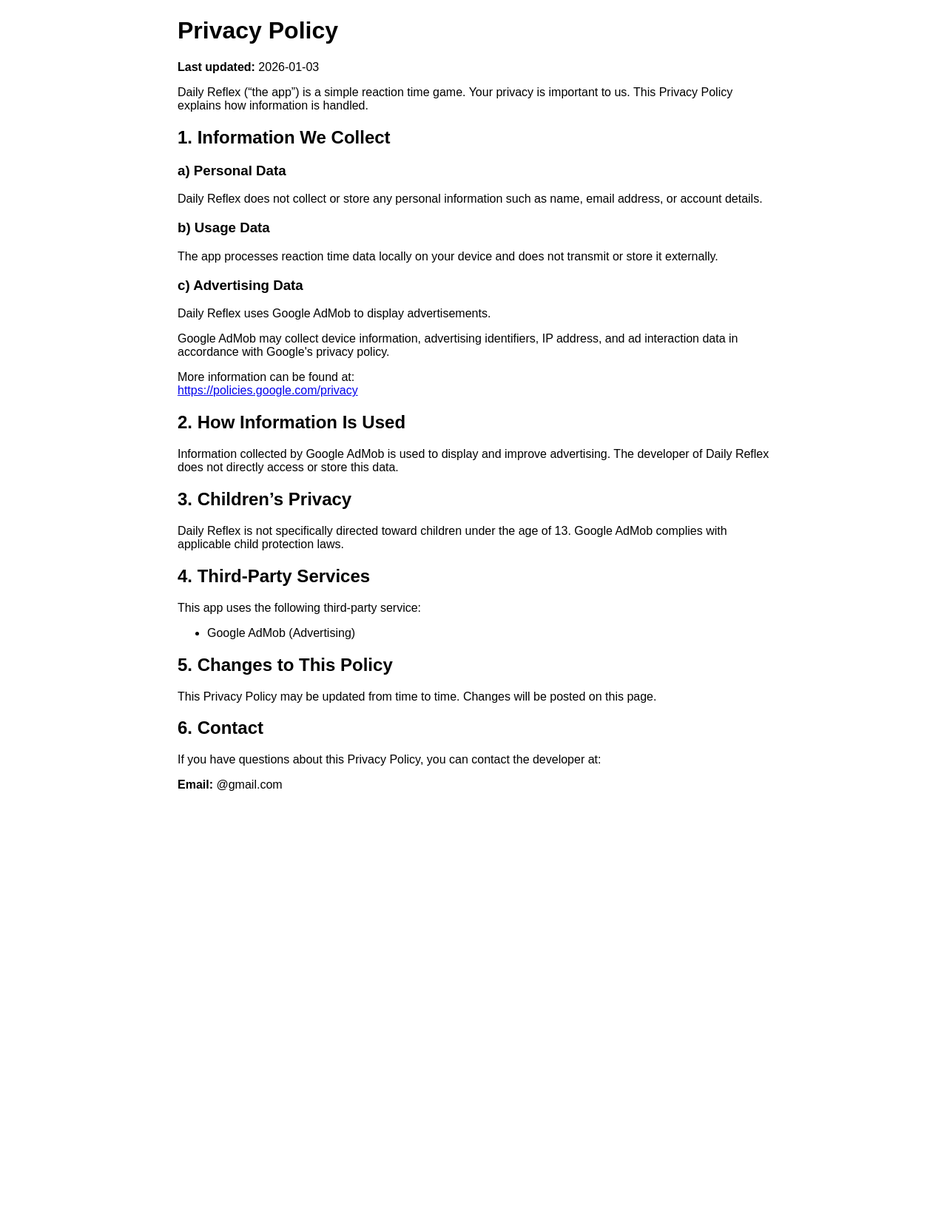
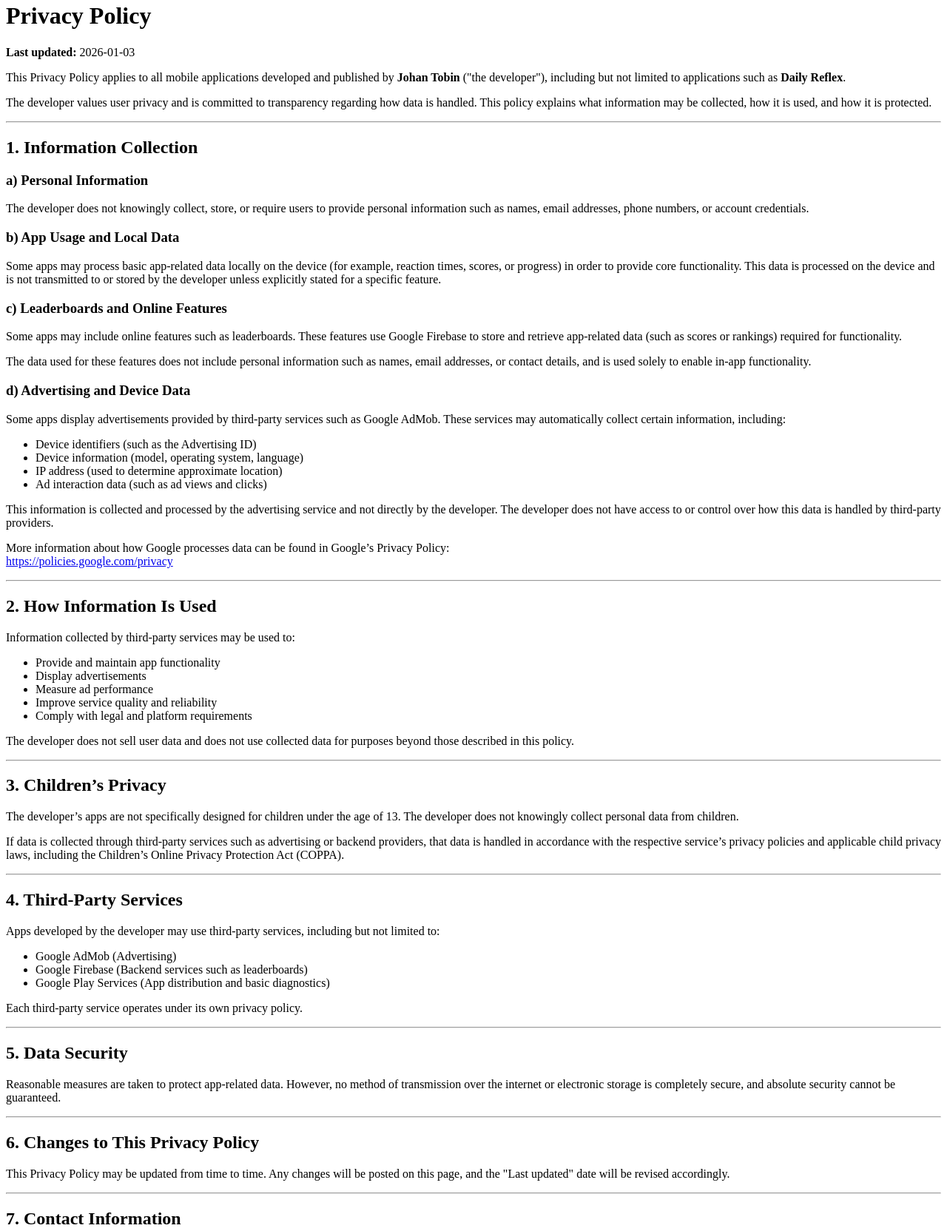
Before and after one commit to JohanTobin/daily-reflex-privacy, a plain HTML site: page index.html in a window 1280 px wide. Shown: the part 18-1682 px from the top of the page at 74% size. Before the commit the page ends 1124 px from the top, so only its background shows below. Drawn offline with Linux system fonts and the light colour scheme.

Commit message:
Update index.html

```diff
--- a/index.html
+++ b/index.html
@@ -1,52 +1,168 @@
 <!DOCTYPE html>
 <html lang="en">
 <head>
-    <meta charset="UTF-8">
-    <title>Privacy Policy - Daily Reflex</title>
-    <meta name="viewport" content="width=device-width, initial-scale=1.0">
+  <meta charset="UTF-8">
+  <title>Privacy Policy</title>
+  <meta name="viewport" content="width=device-width, initial-scale=1.0">
 </head>
-<body style="font-family: Arial, sans-serif; max-width: 800px; margin: auto; padding: 20px;">
+<body>
 
 <h1>Privacy Policy</h1>
+
 <p><strong>Last updated:</strong> 2026-01-03</p>
 
-<p>Daily Reflex (“the app”) is a simple reaction time game. Your privacy is important to us. This Privacy Policy explains how information is handled.</p>
+<p>
+This Privacy Policy applies to all mobile applications developed and published by
+<strong>Johan Tobin</strong> ("the developer"), including but not limited to applications such as
+<strong>Daily Reflex</strong>.
+</p>
 
-<h2>1. Information We Collect</h2>
+<p>
+The developer values user privacy and is committed to transparency regarding how data is handled.
+This policy explains what information may be collected, how it is used, and how it is protected.
+</p>
 
-<h3>a) Personal Data</h3>
-<p>Daily Reflex does not collect or store any personal information such as name, email address, or account details.</p>
+<hr>
 
-<h3>b) Usage Data</h3>
-<p>The app processes reaction time data locally on your device and does not transmit or store it externally.</p>
+<h2>1. Information Collection</h2>
 
-<h3>c) Advertising Data</h3>
-<p>Daily Reflex uses Google AdMob to display advertisements.</p>
+<h3>a) Personal Information</h3>
+<p>
+The developer does not knowingly collect, store, or require users to provide personal information
+such as names, email addresses, phone numbers, or account credentials.
+</p>
 
-<p>Google AdMob may collect device information, advertising identifiers, IP address, and ad interaction data in accordance with Google's privacy policy.</p>
+<h3>b) App Usage and Local Data</h3>
+<p>
+Some apps may process basic app-related data locally on the device (for example, reaction times,
+scores, or progress) in order to provide core functionality.
+This data is processed on the device and is not transmitted to or stored by the developer unless
+explicitly stated for a specific feature.
+</p>
 
-<p>More information can be found at:<br>
-<a href="https://policies.google.com/privacy" target="_blank">https://policies.google.com/privacy</a></p>
+<h3>c) Leaderboards and Online Features</h3>
+<p>
+Some apps may include online features such as leaderboards.
+These features use Google Firebase to store and retrieve app-related data (such as scores or rankings)
+required for functionality.
+</p>
+
+<p>
+The data used for these features does not include personal information such as names, email addresses,
+or contact details, and is used solely to enable in-app functionality.
+</p>
+
+<h3>d) Advertising and Device Data</h3>
+<p>
+Some apps display advertisements provided by third-party services such as Google AdMob.
+These services may automatically collect certain information, including:
+</p>
+
+<ul>
+  <li>Device identifiers (such as the Advertising ID)</li>
+  <li>Device information (model, operating system, language)</li>
+  <li>IP address (used to determine approximate location)</li>
+  <li>Ad interaction data (such as ad views and clicks)</li>
+</ul>
+
+<p>
+This information is collected and processed by the advertising service and not directly by the developer.
+The developer does not have access to or control over how this data is handled by third-party providers.
+</p>
+
+<p>
+More information about how Google processes data can be found in Google’s Privacy Policy:
+<br>
+<a href="https://policies.google.com/privacy" target="_blank" rel="noopener noreferrer">
+https://policies.google.com/privacy
+</a>
+</p>
+
+<hr>
 
 <h2>2. How Information Is Used</h2>
-<p>Information collected by Google AdMob is used to display and improve advertising. The developer of Daily Reflex does not directly access or store this data.</p>
+
+<p>
+Information collected by third-party services may be used to:
+</p>
+
+<ul>
+  <li>Provide and maintain app functionality</li>
+  <li>Display advertisements</li>
+  <li>Measure ad performance</li>
+  <li>Improve service quality and reliability</li>
+  <li>Comply with legal and platform requirements</li>
+</ul>
+
+<p>
+The developer does not sell user data and does not use collected data for purposes beyond
+those described in this policy.
+</p>
+
+<hr>
 
 <h2>3. Children’s Privacy</h2>
-<p>Daily Reflex is not specifically directed toward children under the age of 13. Google AdMob complies with applicable child protection laws.</p>
+
+<p>
+The developer’s apps are not specifically designed for children under the age of 13.
+The developer does not knowingly collect personal data from children.
+</p>
+
+<p>
+If data is collected through third-party services such as advertising or backend providers,
+that data is handled in accordance with the respective service’s privacy policies and
+applicable child privacy laws, including the Children’s Online Privacy Protection Act (COPPA).
+</p>
+
+<hr>
 
 <h2>4. Third-Party Services</h2>
-<p>This app uses the following third-party service:</p>
+
+<p>
+Apps developed by the developer may use third-party services, including but not limited to:
+</p>
+
 <ul>
-    <li>Google AdMob (Advertising)</li>
+  <li>Google AdMob (Advertising)</li>
+  <li>Google Firebase (Backend services such as leaderboards)</li>
+  <li>Google Play Services (App distribution and basic diagnostics)</li>
 </ul>
 
-<h2>5. Changes to This Policy</h2>
-<p>This Privacy Policy may be updated from time to time. Changes will be posted on this page.</p>
+<p>
+Each third-party service operates under its own privacy policy.
+</p>
 
-<h2>6. Contact</h2>
-<p>If you have questions about this Privacy Policy, you can contact the developer at:</p>
+<hr>
 
-<p><strong>Email:</strong> @gmail.com</p>
+<h2>5. Data Security</h2>
+
+<p>
+Reasonable measures are taken to protect app-related data.
+However, no method of transmission over the internet or electronic storage is completely secure,
+and absolute security cannot be guaranteed.
+</p>
+
+<hr>
+
+<h2>6. Changes to This Privacy Policy</h2>
+
+<p>
+This Privacy Policy may be updated from time to time.
+Any changes will be posted on this page, and the "Last updated" date will be revised accordingly.
+</p>
+
+<hr>
+
+<h2>7. Contact Information</h2>
+
+<p>
+If you have any questions about this Privacy Policy or any app developed by the developer,
+you may contact:
+</p>
+
+<p>
+<strong>Email:</strong> jjmtproduction@gmail.com
+</p>
 
 </body>
 </html>
```
